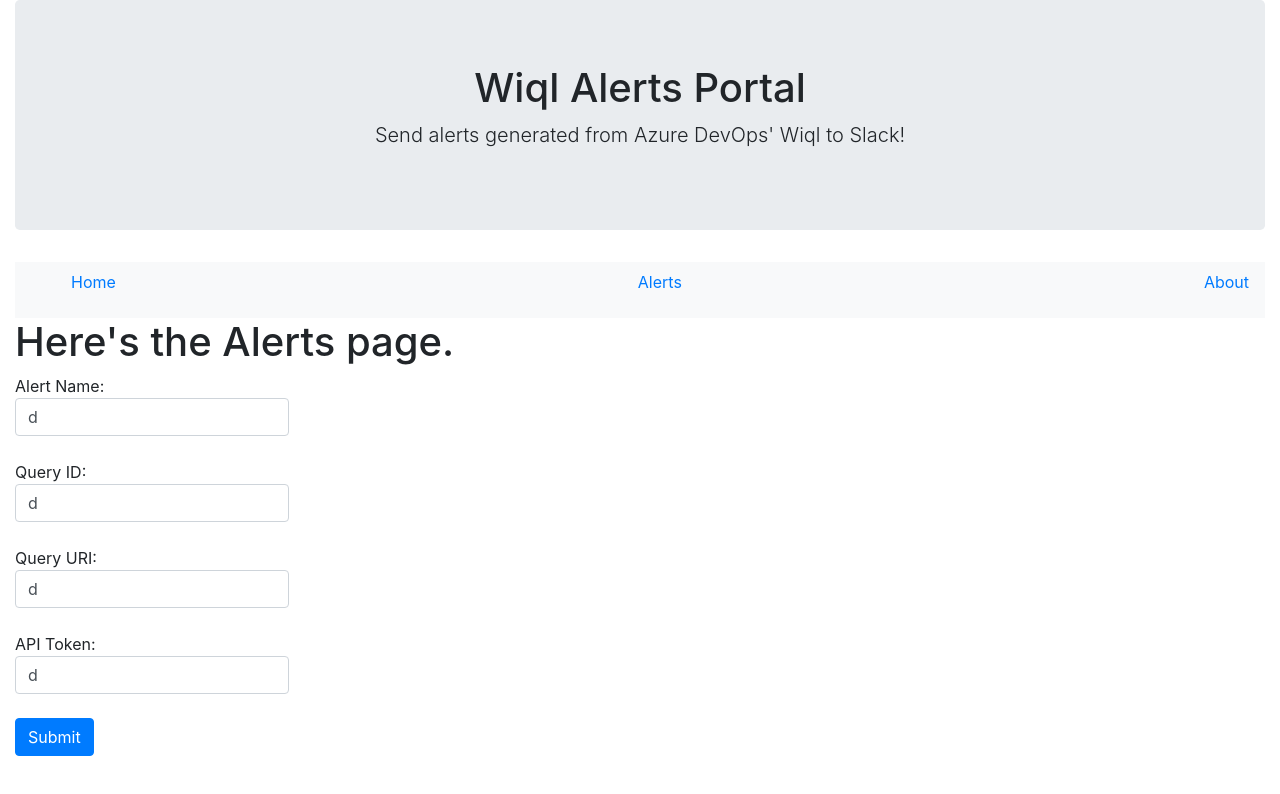
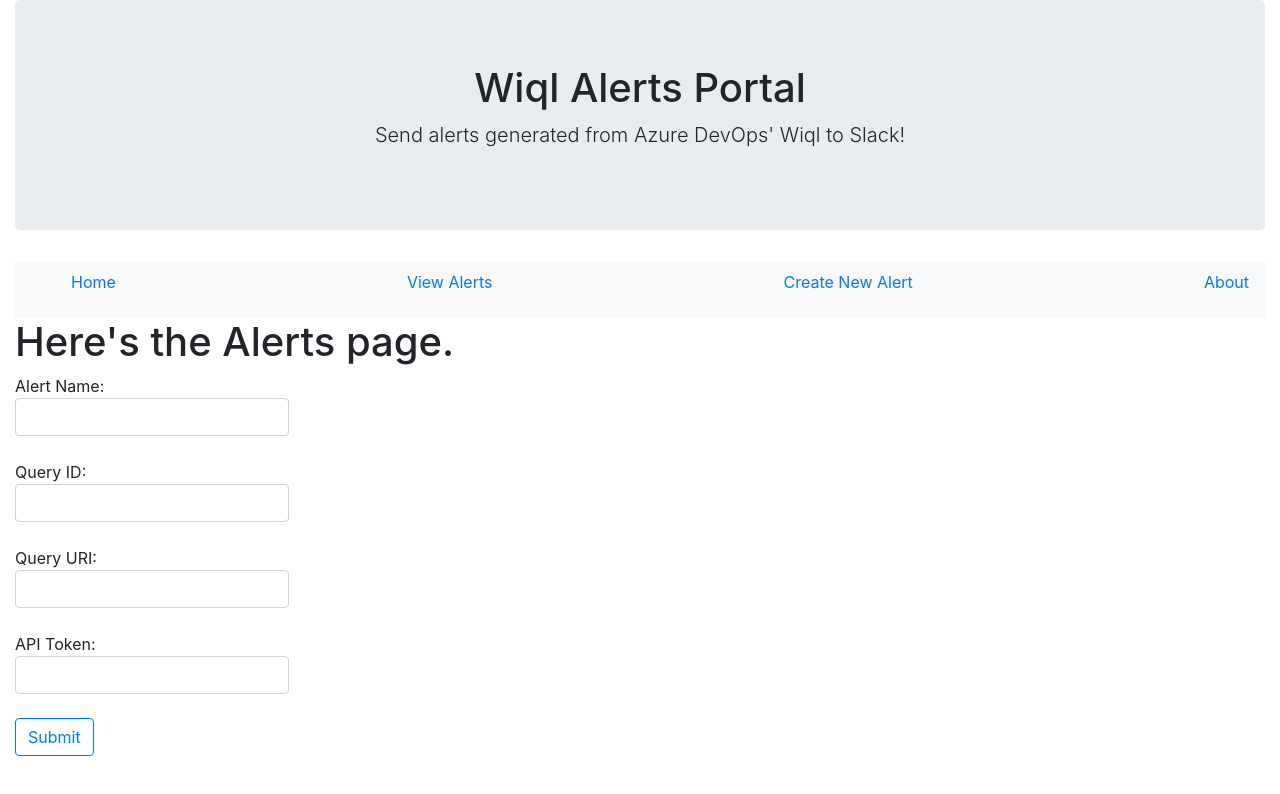
Before and after one commit to AKloc/pyAzureDevOpsWiqlAlertsPortal, a React (Create React App) app in the folder wiql-alerts-portal/: page /alert in a window 1280 px wide. Shown: the top 794 px of the page. Built offline with nearby package versions, Linux system fonts and the light colour scheme.

Commit message:
Shell of a view alerts page that's calling a github service.

```diff
--- a/wiql-alerts-portal/src/App.js
+++ b/wiql-alerts-portal/src/App.js
@@ -2,7 +2,8 @@
 import Header from "./common/Header";
 import Home from "./common/Home";
 import About from "./common/About";
-import Alert from "./common/Alert";
+import AlertEdit from "./common/AlertEdit";
+import Alerts from "./common/Alerts";
 import Container from "react-bootstrap/Container";
 import { BrowserRouter as Router, Switch, Route, Link } from "react-router-dom";
 import Row from "react-bootstrap/Row";
@@ -25,7 +26,10 @@
                   <Link to="/">Home</Link>
                 </ul>
                 <ul>
-                  <Link to="/alert">Alerts</Link>
+                  <Link to="/alerts">View Alerts</Link>
+                </ul>
+                <ul>
+                  <Link to="/alert">Create New Alert</Link>
                 </ul>
                 <ul>
                   <Link to="/about">About</Link>
@@ -36,8 +40,11 @@
               <Route path="/about" exact>
                 <About />
               </Route>
+              <Route path="/alerts" exact>
+                <Alerts />
+              </Route>
               <Route path="/alert" exact>
-                <Alert />
+                <AlertEdit />
               </Route>
               <Route path="/" exact>
                 <Home />
--- a/wiql-alerts-portal/src/common/Alert.js
+++ b/wiql-alerts-portal/src/common/AlertEdit.js
@@ -1,12 +1,13 @@
-import React from "react";
+import React, { useState } from "react";
 
-function Alert() {
+function AlertEdit() {
+  const [alertName, setAlertName] = useState();
+  const [queryId, setQueryId] = useState();
+  const [queryUri, setQueryUri] = useState();
+  const [apiToken, setApiToken] = useState();
+
   const handleSubmit = (event) => {
     alert("Button clicked.");
-  };
-
-  const handleFieldChanged = (event) => {
-    alert("Field changed");
   };
 
   return (
@@ -14,55 +15,55 @@
       <h1>Here's the Alerts page.</h1>
       <form onSubmit={(e) => handleSubmit()}>
         <div className="form-group">
-          <label for="alertNameInput">
+          <label for="alertName">
             Alert Name:
             <input
               type="text"
-              id="alertNameInput"
+              id="alertName"
               class="form-control"
-              value={"d"}
-              onChange={(e) => handleFieldChanged()}
+              value={alertName}
+              onChange={(e) => setAlertName(e.target.value)}
             />
           </label>
         </div>
         <div className="form-group">
-          <label for="queryIdInput">
+          <label for="queryId">
             Query ID:
             <input
               type="text"
-              id="queryIdInput"
+              id="queryId"
               class="form-control"
-              value={"d"}
-              onChange={(e) => handleFieldChanged()}
+              value={queryId}
+              onChange={(e) => setQueryId(e.target.value)}
             />
           </label>
         </div>
         <div className="form-group">
-          <label for="queryUriInput">
+          <label for="queryUri">
             Query URI:
             <input
               type="text"
-              id="queryUriInput"
+              id="queryUri"
               class="form-control"
-              value={"d"}
-              onChange={(e) => handleFieldChanged()}
+              value={queryUri}
+              onChange={(e) => setQueryUri(e.target.value)}
             />
           </label>
         </div>
         <div className="form-group">
-          <label for="apiTokenInput">
+          <label for="apiToken">
             API Token:
             <input
               type="text"
-              id="apiTokenInput"
+              id="apiToken"
               class="form-control"
-              value={"d"}
-              onChange={(e) => handleFieldChanged()}
+              value={apiToken}
+              onChange={(e) => setApiToken(e.target.value)}
             />
           </label>
         </div>
 
-        <button type="submit" class="btn btn-primary">
+        <button type="submit" class="btn btn-outline-primary">
           Submit
         </button>
       </form>
@@ -70,4 +71,4 @@
   );
 }
 
-export default Alert;
+export default AlertEdit;
--- /dev/null
+++ b/wiql-alerts-portal/src/common/Alerts.js
@@ -0,0 +1,39 @@
+import React, { useEffect, useState } from "react";
+import ReactDom from "react-dom";
+
+function Alerts() {
+  const [alertsItems, setAlertsItems] = useState([]);
+  const [isLoading, setIsLoading] = useState(true);
+
+  useEffect(() => {
+    fetch(
+      `https://api.github.com/search/commits?q=repo:facebook/react+css&page=1`,
+      {
+        method: "GET",
+        headers: new Headers({
+          Accept: "application/vnd.github.cloak-preview",
+        }),
+      }
+    )
+      .then((res) => res.json())
+      .then((response) => {
+        setAlertsItems(response.items);
+        setIsLoading(false);
+      })
+      .catch((error) => console.log(error));
+  });
+
+  return (
+    <div>
+      <h1>Here are all of the alert...</h1>
+      {isLoading && <p>Loading...</p>}
+      {alertsItems.map((c, index) => (
+        <div key={index}>
+          {c.author.login}: {c.commit.message}
+        </div>
+      ))}
+    </div>
+  );
+}
+
+export default Alerts;
```
